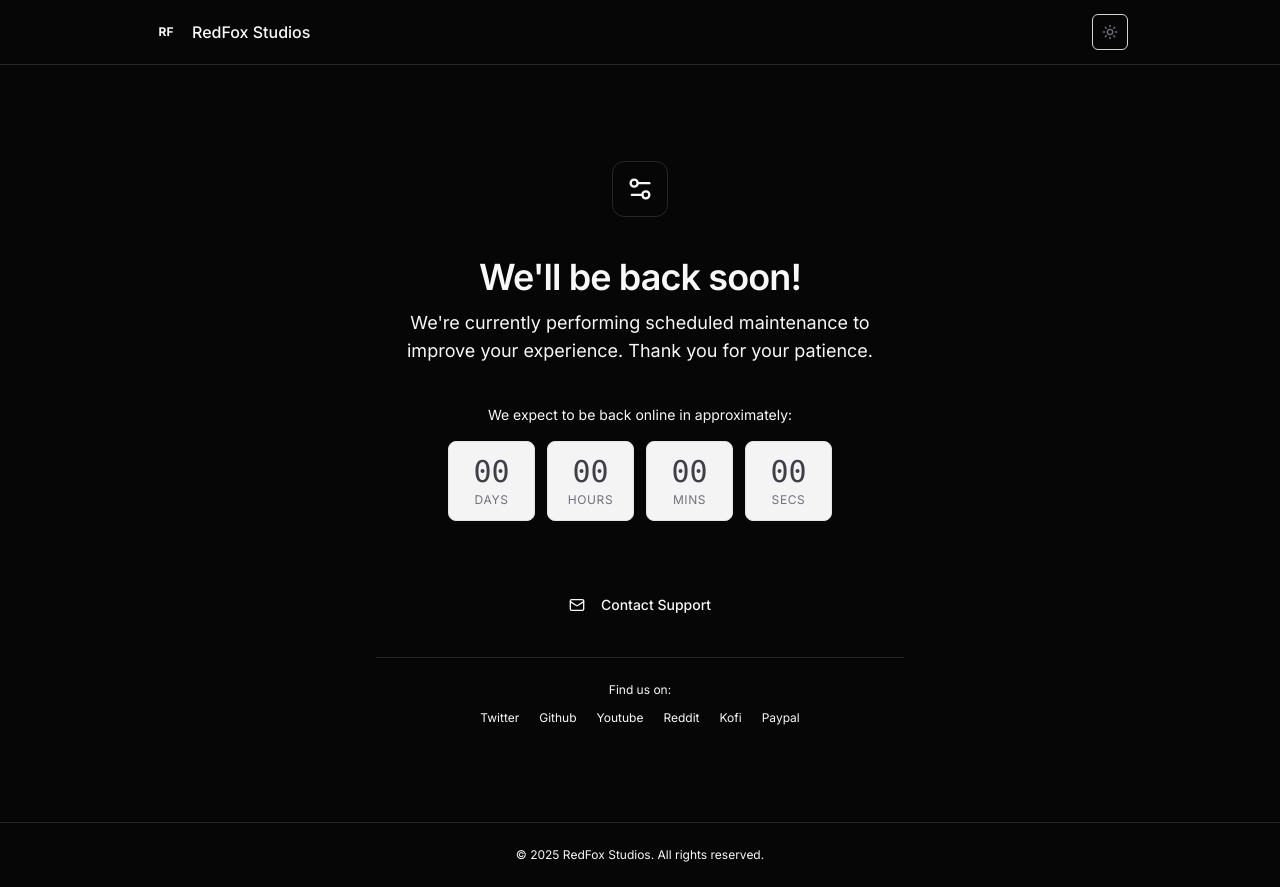
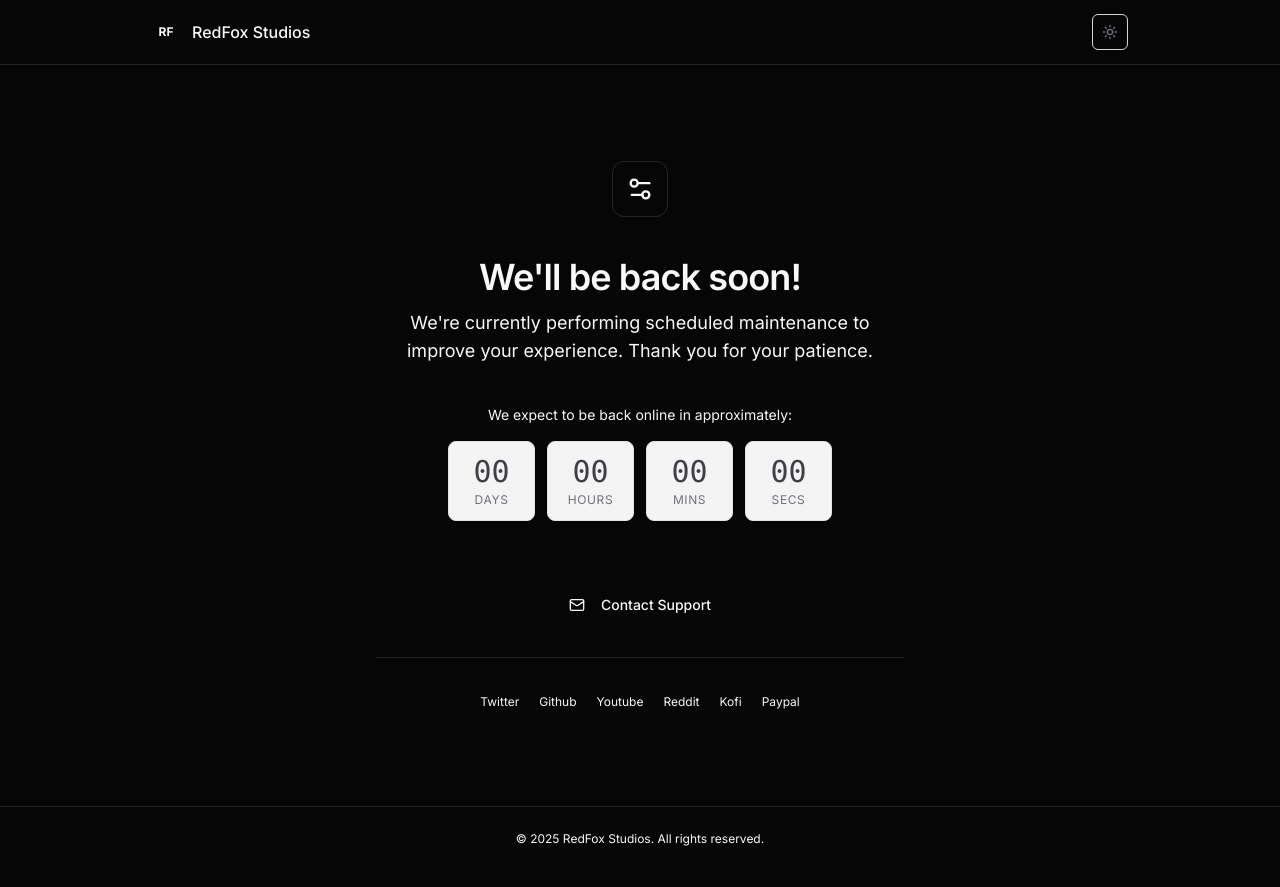
Before and after one commit to pilot2254/maintenance-site, a Next.js app: page / in a window 1280 px wide. Built offline with nearby package versions, Linux system fonts and the light colour scheme.

Commit message:
Removed "Find us on:" text

```diff
--- a/src/app/page.tsx
+++ b/src/app/page.tsx
@@ -1,9 +1,3 @@
-// In src/app/page.tsx, ensure the root div uses themeable classes like bg-background
-// instead of direct color classes like bg-zinc-50 if you want it to change with the theme variables.
-// The previous version of page.tsx was already good in this regard, using bg-zinc-50 dark:bg-zinc-950.
-// This is fine if you want specific overrides, but for general theming, rely on CSS variables.
-// Let's ensure the main page container uses `bg-background`.
-
 import { CountdownTimer } from "@/components/countdown-timer"
 import { ThemeToggle } from "@/components/theme-toggle"
 import { maintenanceConfig } from "@/components/maintenance-config"
@@ -84,9 +78,11 @@ export default function MaintenancePage() {
               </div>
 
               {socialLinks.length > 0 && (
-                <div className="space-y-3 pt-6 border-t border-border">
-                  <p className="text-xs text-muted-foreground">Find us on:</p>
-                  <div className="flex flex-wrap justify-center items-center gap-x-5 gap-y-2">
+                <div className="pt-6 border-t border-border">
+                  {/* Removed space-y-3 and the <p> tag */}
+                  <div className="flex flex-wrap justify-center items-center gap-x-5 gap-y-2 mt-3">
+                    {" "}
+                    {/* Added mt-3 for spacing if needed */}
                     {socialLinks.map((link) => (
                       <a
                         key={link.name}
```
